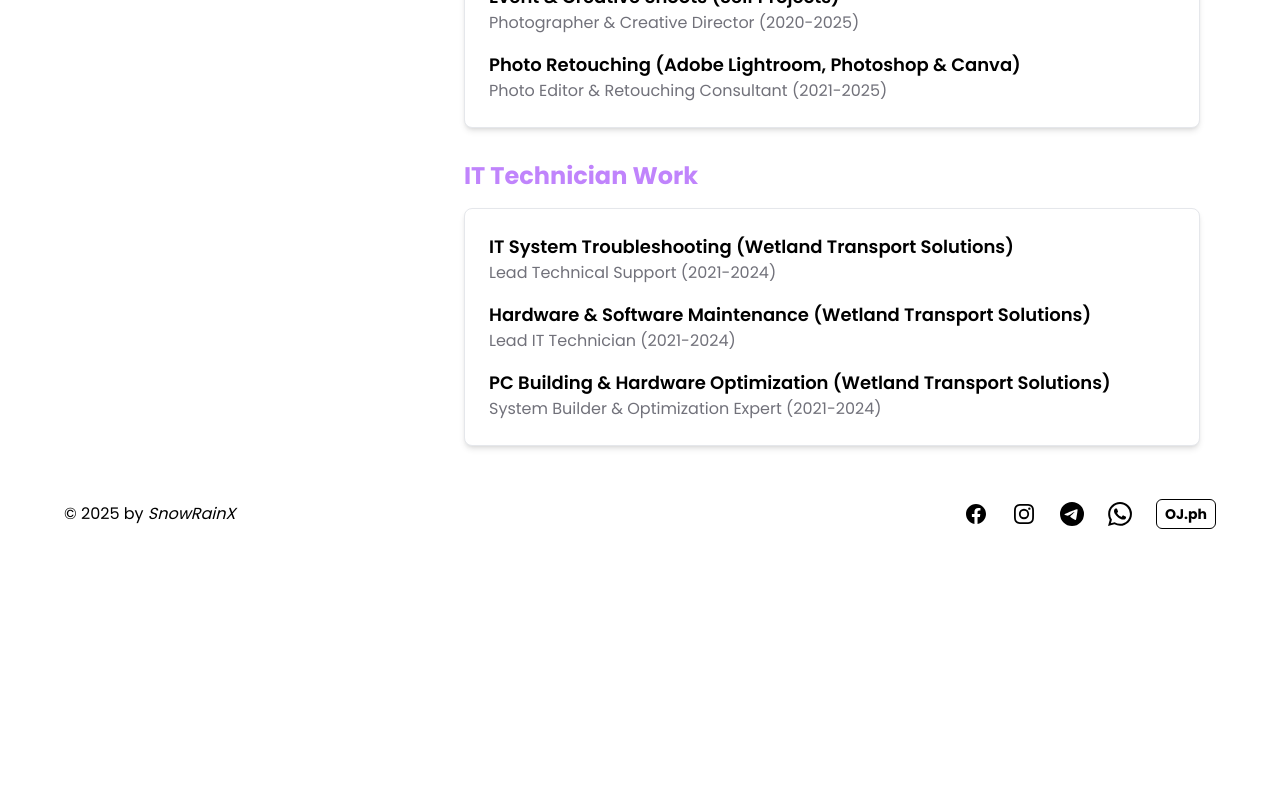
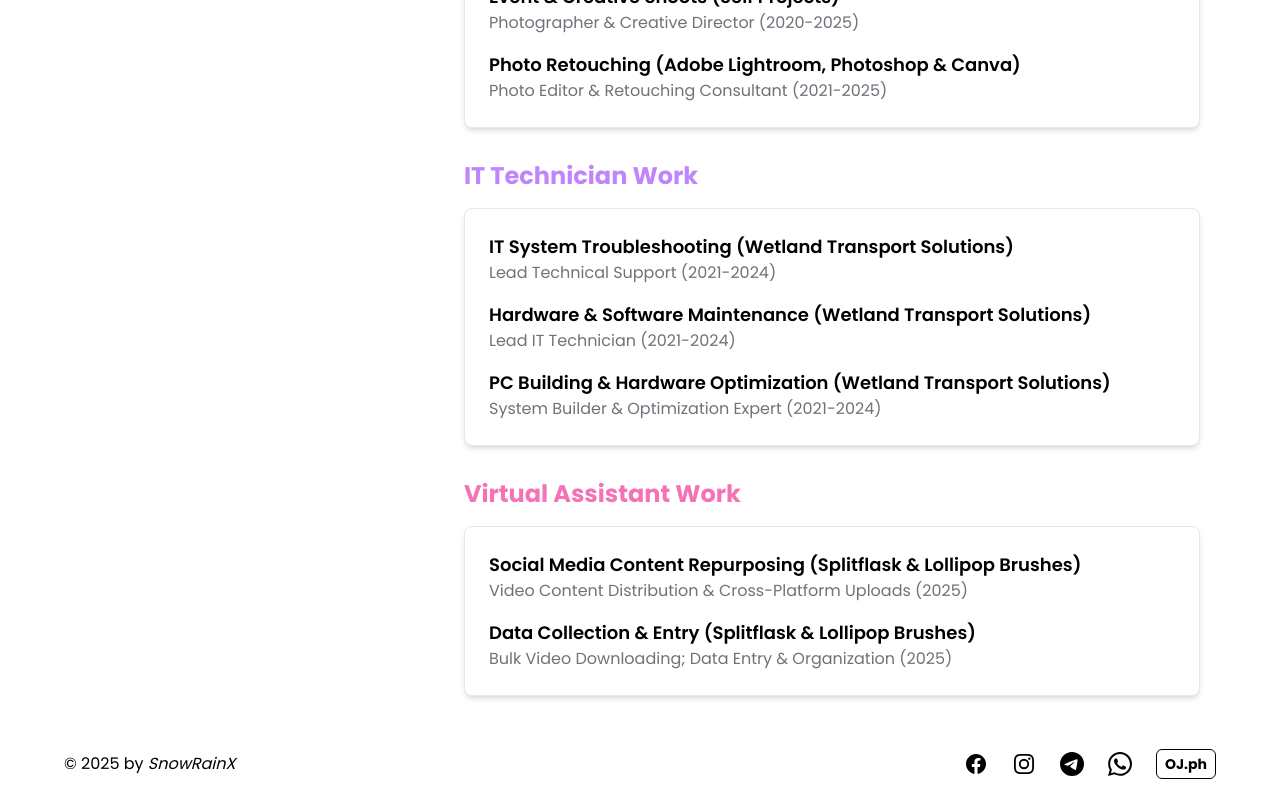
Before and after one commit to jacoboi13/jcababa.me, a Next.js app: page /resume in a window 1280 px wide. Shown: the part 1876-2676 px from the top of the page. Before the commit the page ends 2426 px from the top, so only its background shows below. Built offline with nearby package versions, Linux system fonts and the light colour scheme; a web font is replaced by a local one.

Commit message:
Resume: Update resume experiences
- Added Splitflask and Lollipop Brushes
- SMM & VA roles

```diff
--- a/app/resume/page.tsx
+++ b/app/resume/page.tsx
@@ -176,6 +176,18 @@ export default function Resume() {
               <p className="text-muted-foreground">System Builder & Optimization Expert (2021-2024)</p>
             </div>
           </div>
+
+          <h2 className="text-2xl font-bold mt-8 mb-4 heading-special text-pink-400">Virtual Assistant Work</h2>
+          <div className="bg-white dark:bg-zinc-800/50 p-6 rounded-lg shadow-md border border-gray-200 dark:border-zinc-700 space-y-4 transition-transform duration-300 hover:scale-105">
+            <div>
+              <h3 className="text-lg font-semibold">Social Media Content Repurposing (Splitflask & Lollipop Brushes)</h3>
+              <p className="text-muted-foreground">Video Content Distribution & Cross-Platform Uploads (2025)</p>
+            </div>
+            <div>
+              <h3 className="text-lg font-semibold">Data Collection & Entry (Splitflask & Lollipop Brushes)</h3>
+              <p className="text-muted-foreground">Bulk Video Downloading; Data Entry & Organization (2025)</p>
+            </div>
+          </div>
           {/* Add more sections as needed */}
         </div>
       </div>
```
